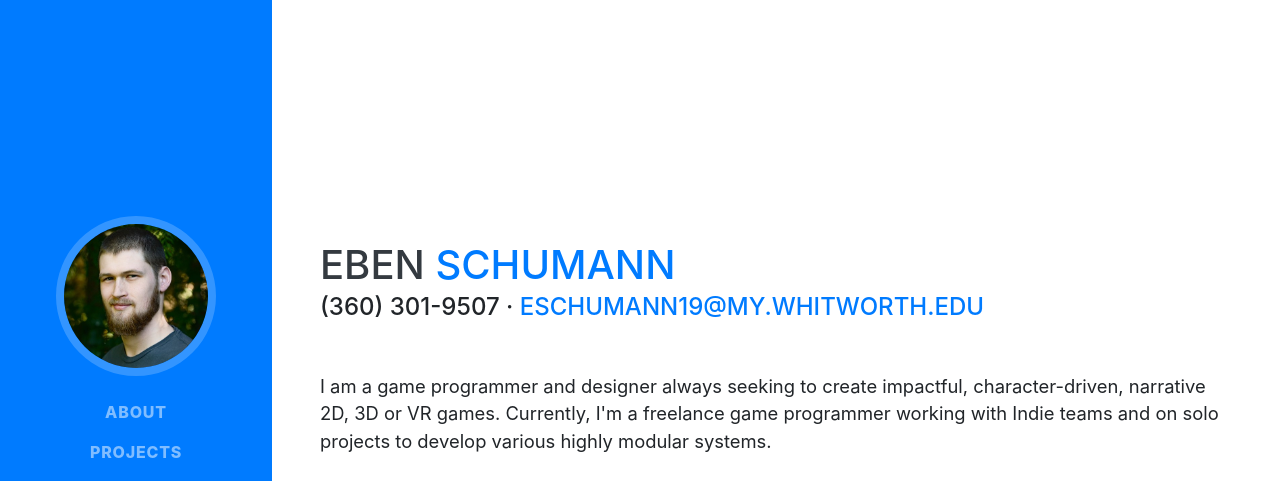
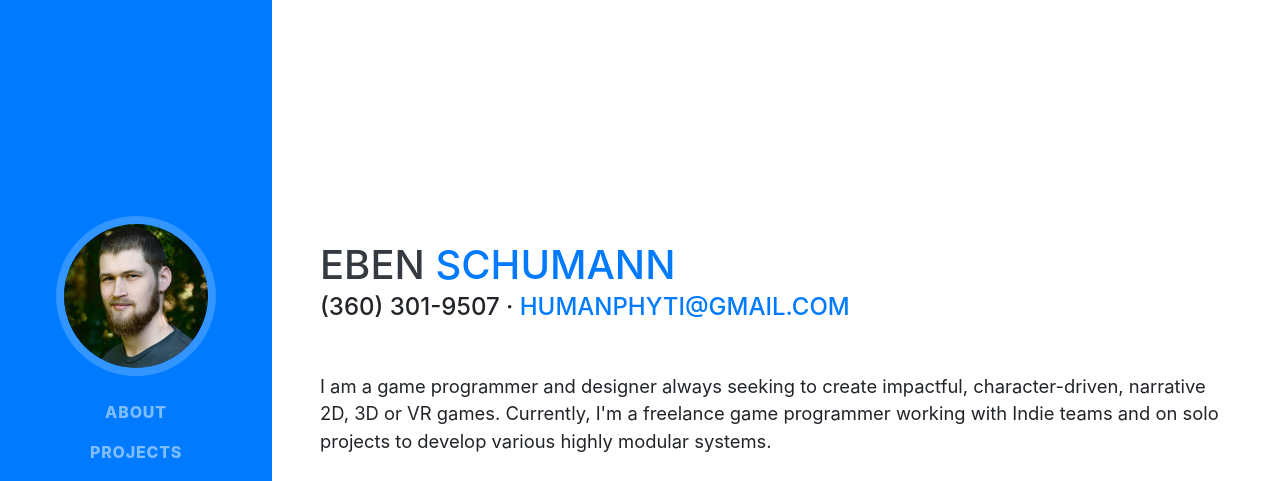
Before and after one commit to Humanphyti/humanphyti.github.io, a website with bundled scripts: page index.html in a window 1280 px wide. Shown: the top 481 px of the page. Built offline with nearby package versions, Linux system fonts and the light colour scheme; a web font is replaced by a local one.

Commit message:
updated email address

```diff
--- a/index.html
+++ b/index.html
@@ -66,7 +66,7 @@
           <span class="text-primary">Schumann</span>
         </h1>
         <div class="subheading mb-5">(360) 301-9507 ·
-          <a href="mailto:name@email.com">eschumann19@my.whitworth.edu</a>
+          <a href="mailto:name@email.com">humanphyti@gmail.com</a>
         </div>
         <p class="lead mb-5">I am a game programmer and designer always seeking to create impactful, character-driven, narrative 2D, 3D or VR games. Currently, I'm a freelance game programmer working with Indie teams and on solo projects to develop various highly modular systems.</p>
         <div class="social-icons">
```
